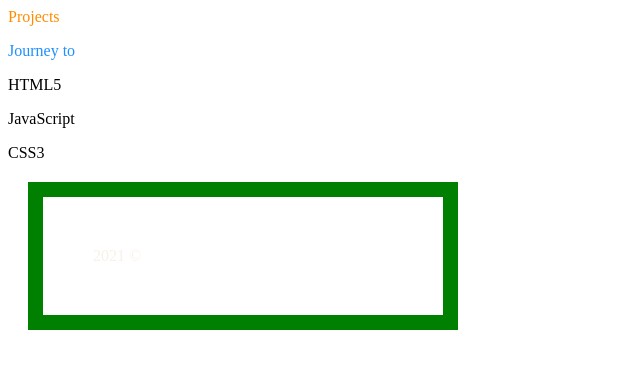
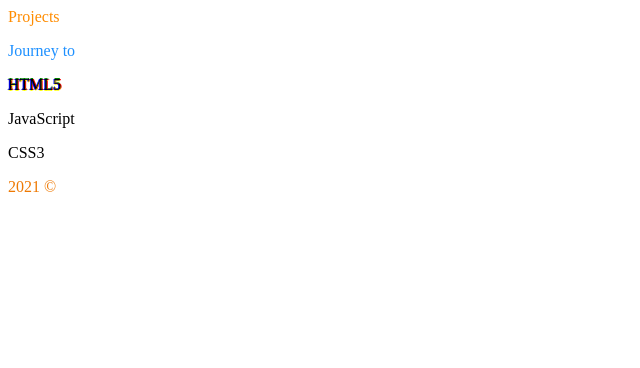
Before and after one commit to mabdyzhaparov/mabdyzhaparov.github.io, a plain HTML site: page index.html in a window 1280 px wide. Shown: the whole page, without its empty margins (0-640 px from the left). Drawn offline with Linux system fonts and the light colour scheme.

Commit message:
Update style.css

```diff
--- a/style/style.css
+++ b/style/style.css
@@ -4,15 +4,11 @@ nav {
 #journey {
   color: #1E90FF;
 }
-
+#myhtml5 {
+  color: #000000;
+  text-shadow: -1px 0 blue, 0 1px yellow, 1px 0 red, 0 -1px green;
+}
 
 footer {
-  color: #FAF0E6;
-  width: 300px;
-  border: 15px solid green;
-  padding: 50px;
-  margin: 20px;width: 300px;
-  border: 15px solid green;
-  padding: 50px;
-  margin: 20px;
+  color: #ee7903;
 }
```
